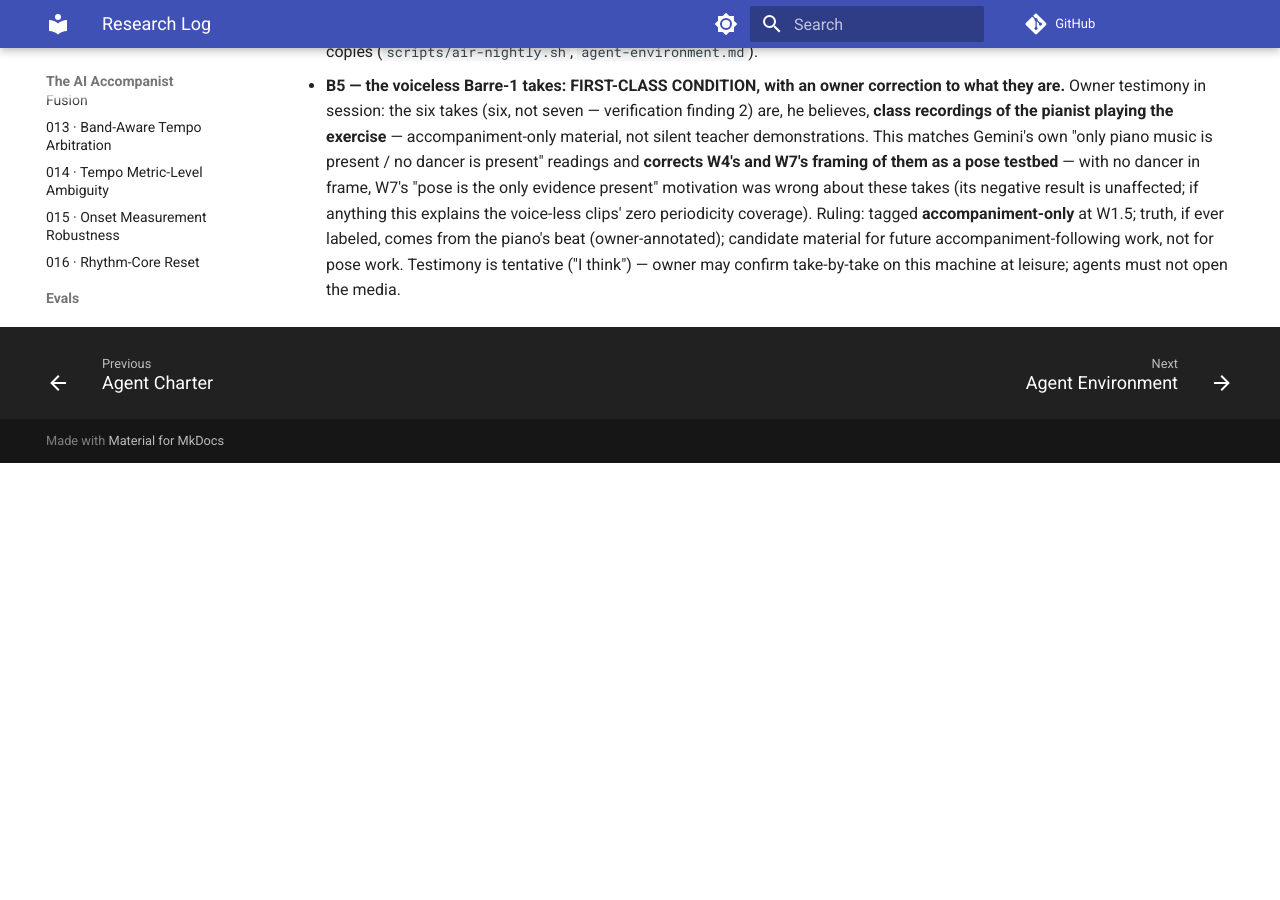
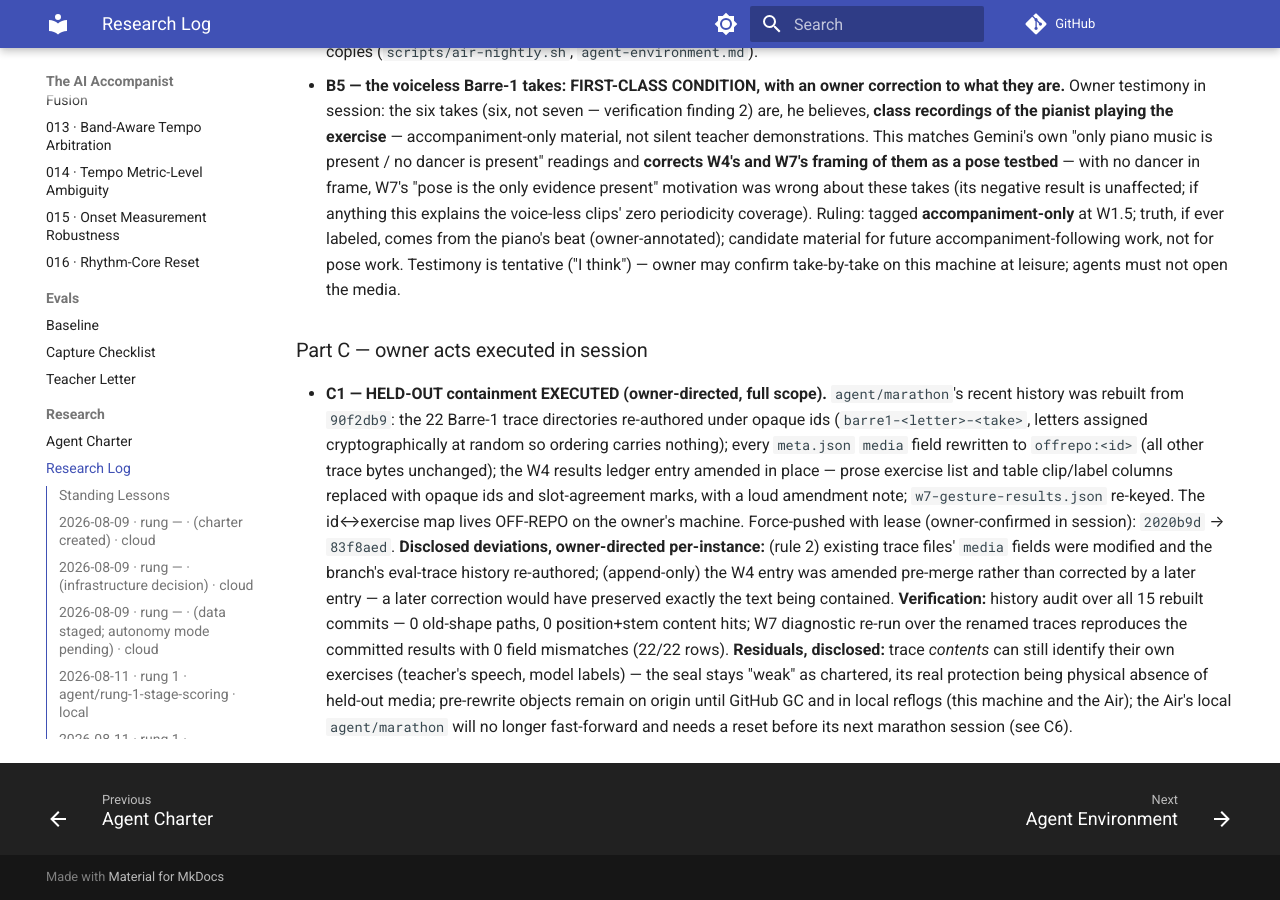
Before and after one commit to ben-juodvalkis/musical-perception, an MkDocs documentation site: the page built from docs/research/RESEARCH-LOG.md, in a window 1280 px wide and 900 px high, scrolled down 32165 px. Built offline with MkDocs 1.6.1 and Material for MkDocs 9.7.7, drawn with Linux system fonts in a browser that asks for light colours; comment, search, counter and statistics services are not loaded; before the commit the page ends 32628 px from its top, so only the background shows below that.

Commit message:
ledger: C1 executed — held-out containment on agent/marathon (opaque trace ids, amended W4 entry, force-push with lease), deviations disclosed
Co-Authored-By: Claude Fable 5 <noreply@anthropic.com>

```diff
--- a/docs/research/RESEARCH-LOG.md
+++ b/docs/research/RESEARCH-LOG.md
@@ -2076,3 +2076,32 @@ vs baseline"** (aggregate_verified 28 clips P 0.334 R 0.449 F 0.383).
   accompaniment-following work, not for pose work. Testimony is
   tentative ("I think") — owner may confirm take-by-take on this
   machine at leisure; agents must not open the media.
+
+### Part C — owner acts executed in session
+
+- **C1 — HELD-OUT containment EXECUTED (owner-directed, full scope).**
+  `agent/marathon`'s recent history was rebuilt from `90f2db9`: the 22
+  Barre-1 trace directories re-authored under opaque ids
+  (`barre1-<letter>-<take>`, letters assigned cryptographically at
+  random so ordering carries nothing); every `meta.json` `media` field
+  rewritten to `offrepo:<id>` (all other trace bytes unchanged); the W4
+  results ledger entry amended in place — prose exercise list and table
+  clip/label columns replaced with opaque ids and slot-agreement marks,
+  with a loud amendment note; `w7-gesture-results.json` re-keyed. The
+  id↔exercise map lives OFF-REPO on the owner's machine. Force-pushed
+  with lease (owner-confirmed in session): `2020b9d` → `83f8aed`.
+  **Disclosed deviations, owner-directed per-instance:** (rule 2)
+  existing trace files' `media` fields were modified and the branch's
+  eval-trace history re-authored; (append-only) the W4 entry was
+  amended pre-merge rather than corrected by a later entry — a later
+  correction would have preserved exactly the text being contained.
+  **Verification:** history audit over all 15 rebuilt commits — 0
+  old-shape paths, 0 position+stem content hits; W7 diagnostic re-run
+  over the renamed traces reproduces the committed results with 0 field
+  mismatches (22/22 rows). **Residuals, disclosed:** trace *contents*
+  can still identify their own exercises (teacher's speech, model
+  labels) — the seal stays "weak" as chartered, its real protection
+  being physical absence of held-out media; pre-rewrite objects remain
+  on origin until GitHub GC and in local reflogs (this machine and the
+  Air); the Air's local `agent/marathon` will no longer fast-forward
+  and needs a reset before its next marathon session (see C6).
```
